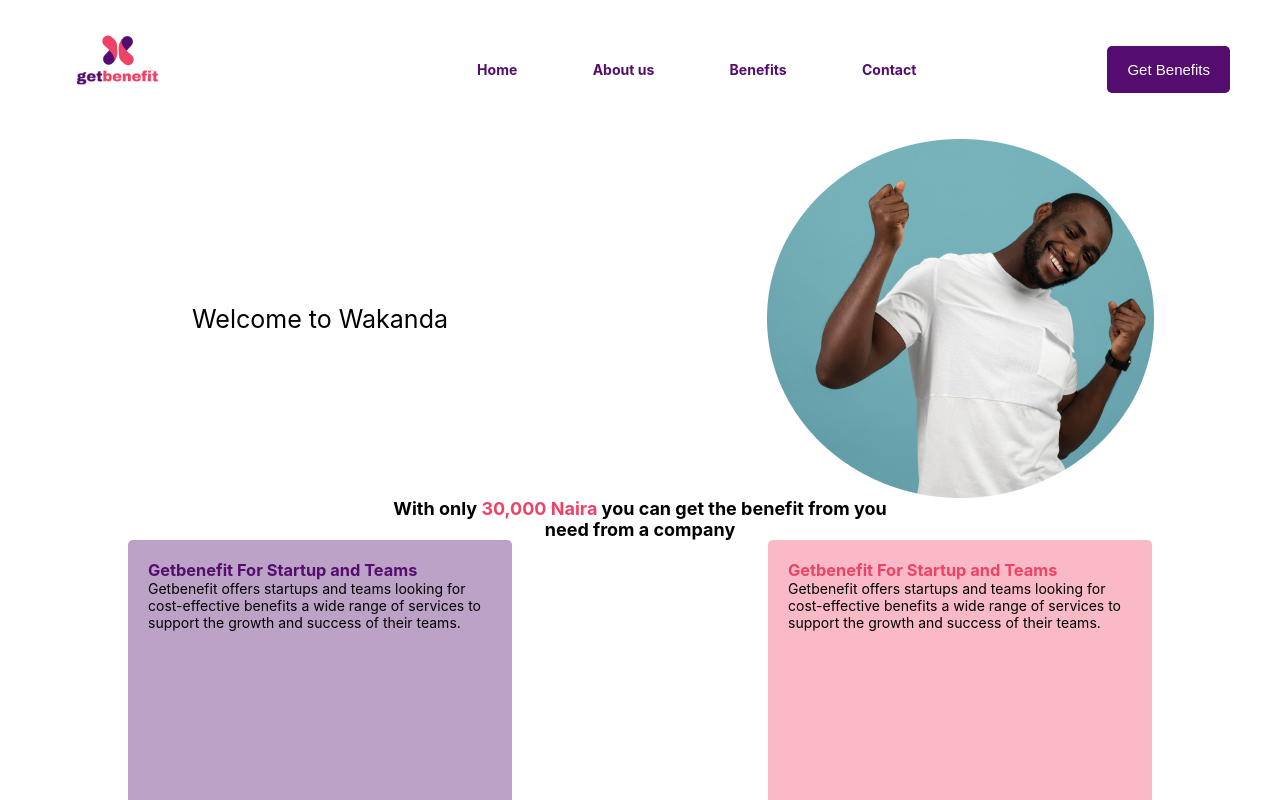
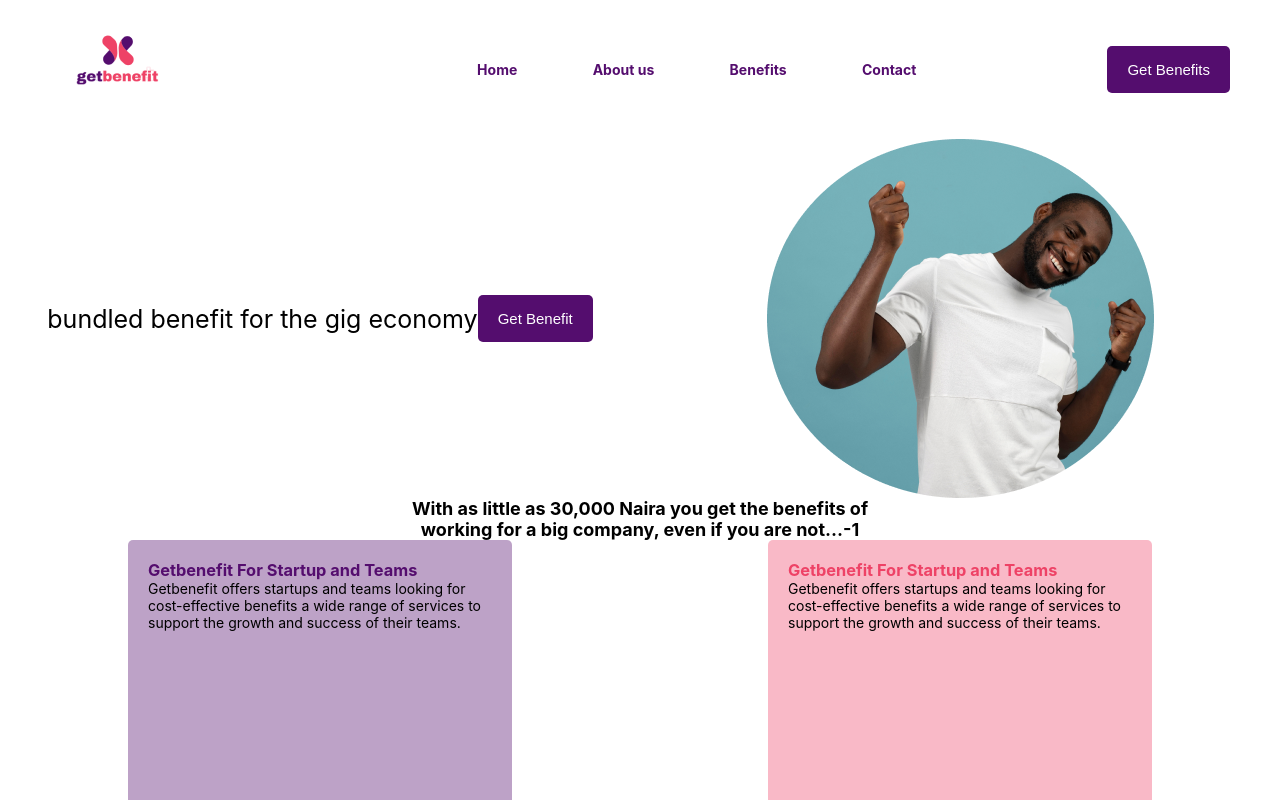
Before and after one commit to Getbenefit/Getbenefit, a React (Create React App) app: page / in a window 1280 px wide. Shown: the top 800 px of the page. Built offline with nearby package versions, Linux system fonts and the light colour scheme.

Commit message:
initial commit

```diff
--- a/src/components/FAQ/Faq.scss
+++ b/src/components/FAQ/Faq.scss
@@ -4,6 +4,7 @@
   padding: 1rem;
   cursor: pointer;
   font-size: 1.4rem;
+  background-color: #ee42675e;
 }
 
 .hidden {
--- a/src/components/Header/Header.jsx
+++ b/src/components/Header/Header.jsx
@@ -9,14 +9,17 @@ const Header = () => {
     <header>
       <Navigation />
       <div className="header-main">
-        <div className="heading">Welcome to Wakanda</div>
+        <div className="heading">
+          bundled benefit for the gig economy
+          <CustomButton text="Get Benefit" />
+        </div>
         <div className="header-image">
           <img src={ManPic} alt="ManPic" />
         </div>
       </div>
       <div className="header-footer">
-        With only <span className="pink">30,000 Naira</span> you can get the
-        benefit from you need from a company
+        With as little as <span>30,000 Naira</span> you get the benefits of
+        working for a big company, even if you are not...-1
       </div>
     </header>
   );
--- a/src/components/Header/Header.scss
+++ b/src/components/Header/Header.scss
@@ -16,6 +16,12 @@ header {
 
   .heading {
     font-size: 2.5rem;
+    text-transform: capitalize;
+
+    button {
+      display: block;
+      margin-top: 1rem;
+    }
   }
 }
 
```
